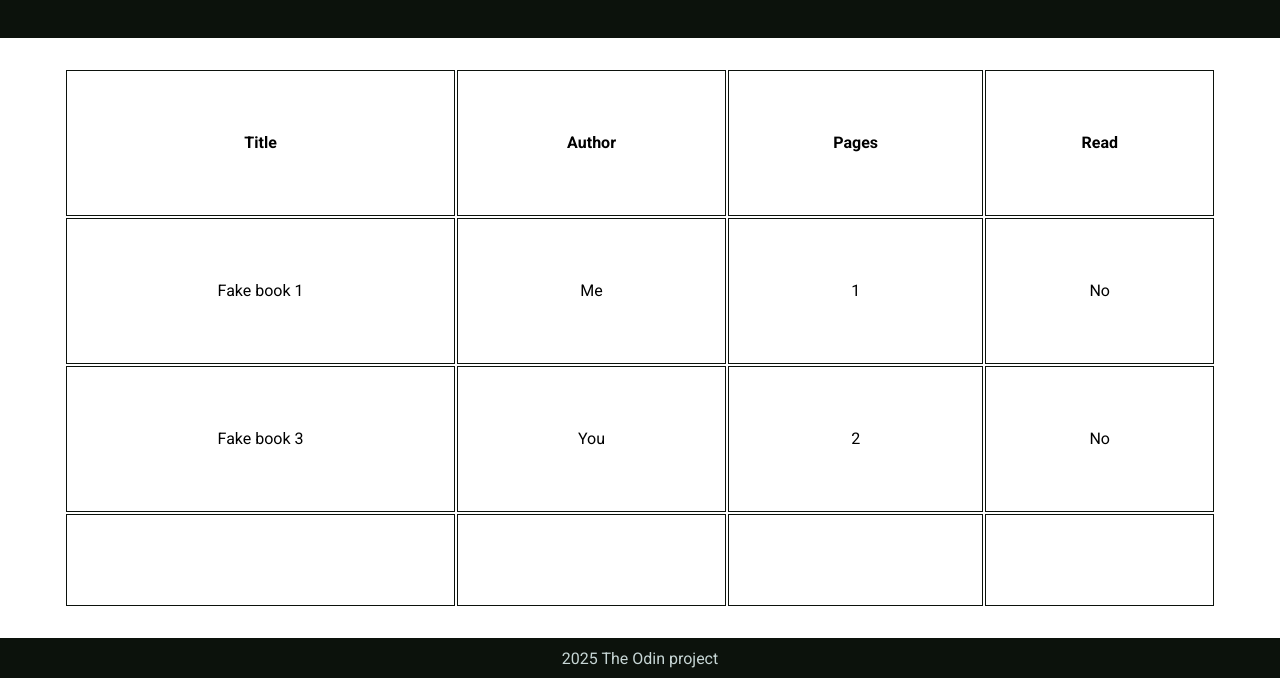
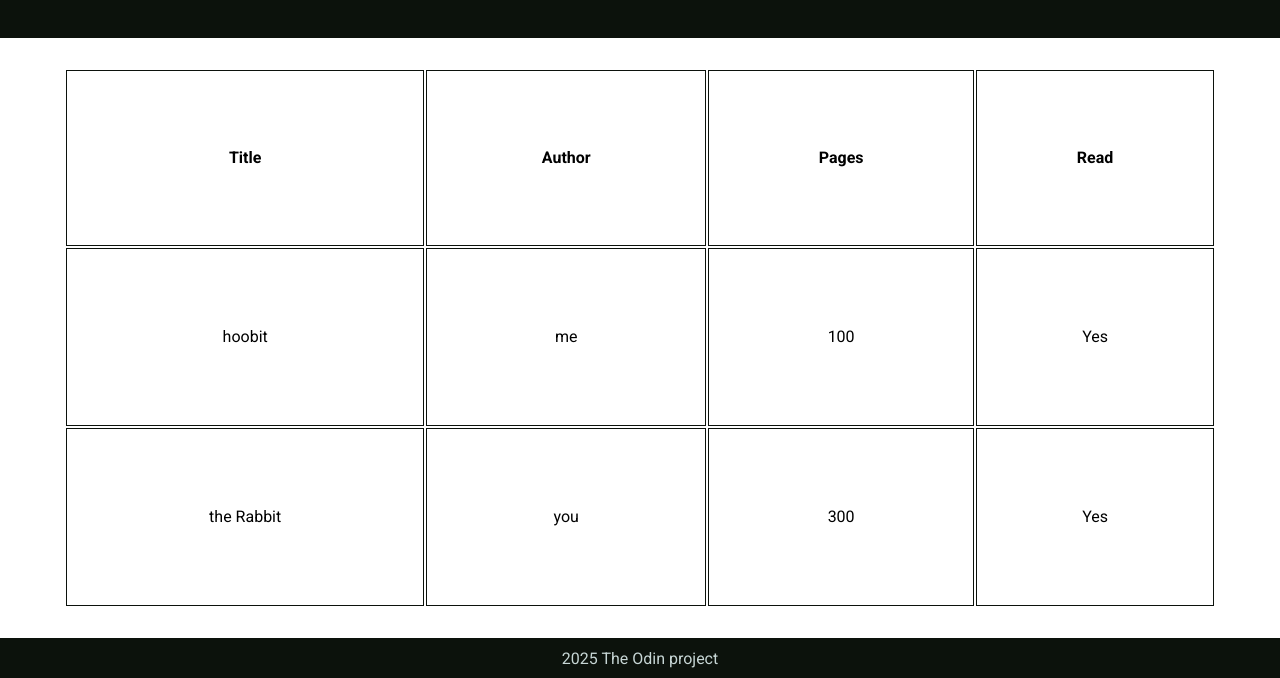
Before and after one commit to JaimeDavid/Library, a plain HTML site: page index.html in a window 1280 px wide. Both pictures are taken after a click on the button "New". Shown: the part 122-800 px from the top of the page. Drawn offline with Linux system fonts and the light colour scheme; a web font is replaced by a local one.

Commit message:
added bookData function
bookData function takes the data from library and adds fills the table with the library data

```diff
--- a/index.html
+++ b/index.html
@@ -22,18 +22,6 @@
                     <th>Pages</th>
                     <th>Read</th>
                 </tr>
-                <tr>
-                    <td>Fake book 1</td>
-                    <td>Me</td>
-                    <td>1</td>
-                    <td>No</td>
-                </tr>
-                <tr>
-                    <td>Fake book 3</td>
-                    <td>You</td>
-                    <td>2</td>
-                    <td>No</td>
-                </tr>
             </table>
         </div>
         <div class="footer">
--- a/script.js
+++ b/script.js
@@ -1,17 +1,21 @@
-const addBook = document.querySelector('.add');
+//variables
+const myLibrary = [{ title: 'hoobit', author: 'me', pages: 100, read: 'Yes' },
+  { title: 'the Rabbit', author: 'you', pages: 300, read: 'Yes' }];
 
-
+//functions
+//addrow function adds row to the table that will hold the information
 function addRow(){
     let table = document.querySelector('.table');
     let row = document.createElement('tr');
+    row.classList.add("current");
     for (let i = 0; i < 4; i++){
         let cell = document.createElement('td')
+        cell.textContent ='h';
         row.appendChild(cell);
     }
     table.appendChild(row);
 }
-addBook.addEventListener('click', addRow);
-
+//Book constructor that will create the book that is required.
 function Book(title, author, pages, read){
     //safeguard for constructor, so it must always be called with new//
     if(!new.target){
@@ -22,9 +26,42 @@ function Book(title, author, pages, read){
     this.author = author;
     this.pages = pages;
     this.read = read;
-    // function that provides the information on the book
-    this.info = function(){
-        return this.title+' by '+this.author+', '+this.pages+' pages,'+this.read; ;
-    }
+}
+
+// Creates a book given the data, adds an ID and saves it in the array.
+function addBookToLibrary(title, author, pages, read){
+
+    let book = new Book(title, author, pages, read);
+    book.id = crypto.randomUUID();
+    myLibrary.push(book);
 
 }
+//function that read everybook in the array and places it in the table
+
+function bookData(){
+    let table = document.querySelector('.table');
+    for(const book of myLibrary){
+        let row = document.createElement('tr');
+        console.log(book);
+        for (const key in book){
+            let cell = document.createElement('td')
+            cell.textContent = book[key];
+            console.log(book[key]);
+            row.appendChild(cell);
+
+        }
+        table.appendChild(row);
+    }
+}
+
+
+
+
+//Dom manipulation
+//HTML elements variables
+const addBook = document.querySelector('.add');
+
+
+
+// event listeners
+addBook.addEventListener('click', bookData);
```
